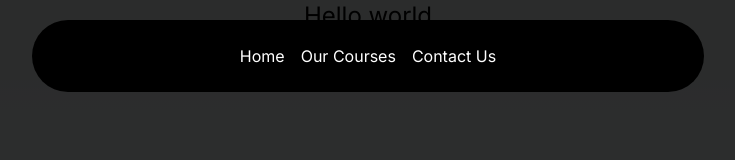
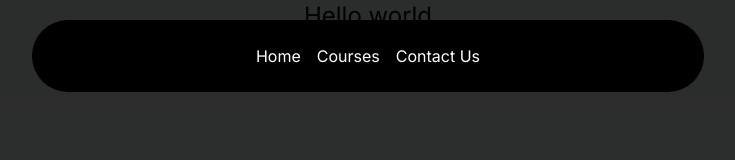
Before and after one commit to PJPhukan/Explore-Technology, a Next.js app: page / in a window 1280 px wide. Shown: the top 160 px of the page, without its empty margins (272-1007 px from the left). Built offline with nearby package versions, Linux system fonts and the light colour scheme.

Commit message:
Change: "Our Courses " to "Courses"

```diff
--- a/src/components/Navber.tsx
+++ b/src/components/Navber.tsx
@@ -22,7 +22,7 @@ const Navber = ({ className }: { className?: string }) => {
           ></MenuItem>
         </Link>
 
-        <MenuItem setActive={setActive} active={active} item="Our Courses">
+        <MenuItem setActive={setActive} active={active} item="Courses">
           <div className="flex flex-col space-y-4 ">
             <HoveredLink href="/all-couse">All Couses</HoveredLink>
             <HoveredLink href="/web-dev">Web Development</HoveredLink>
```
